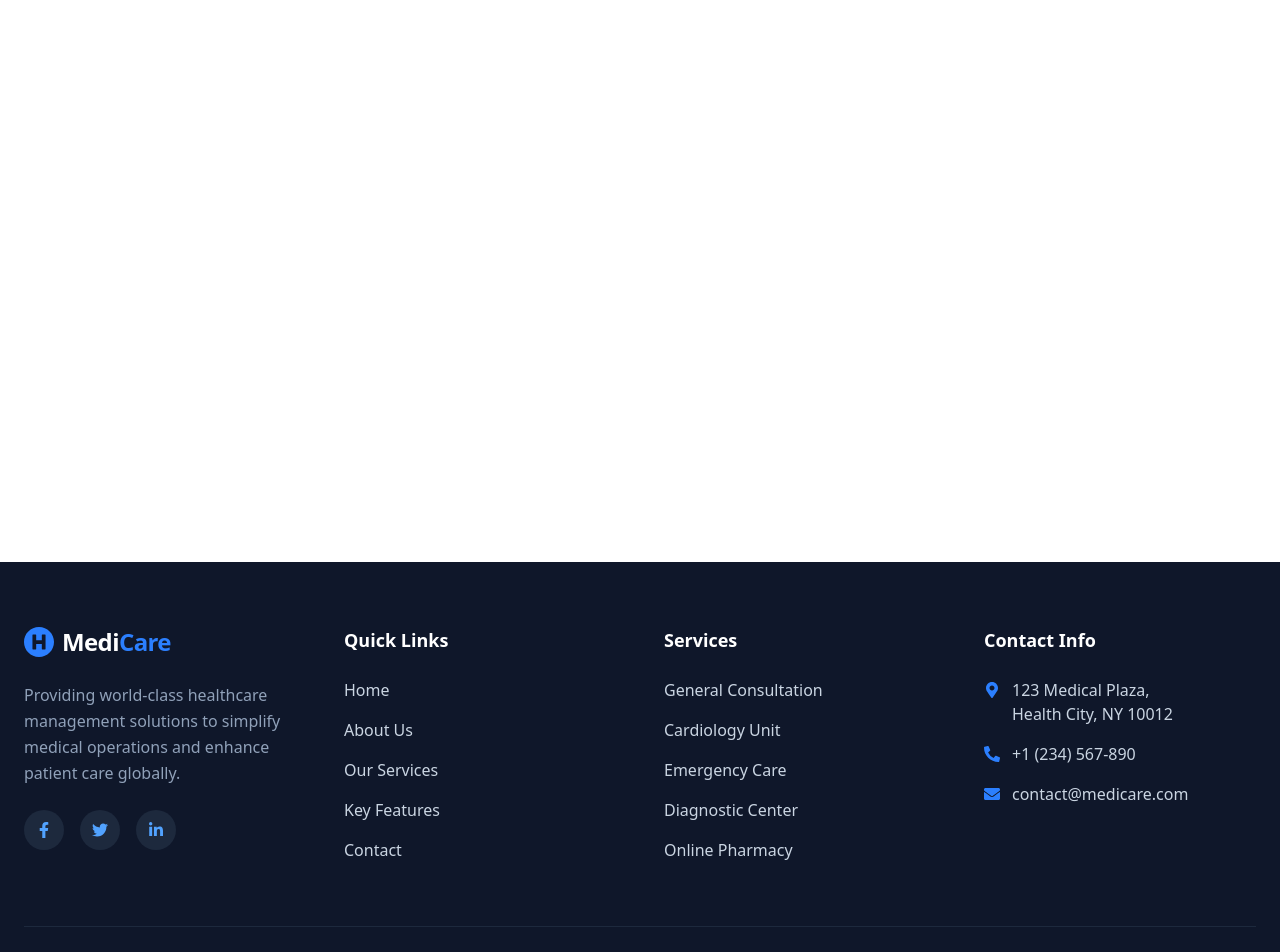
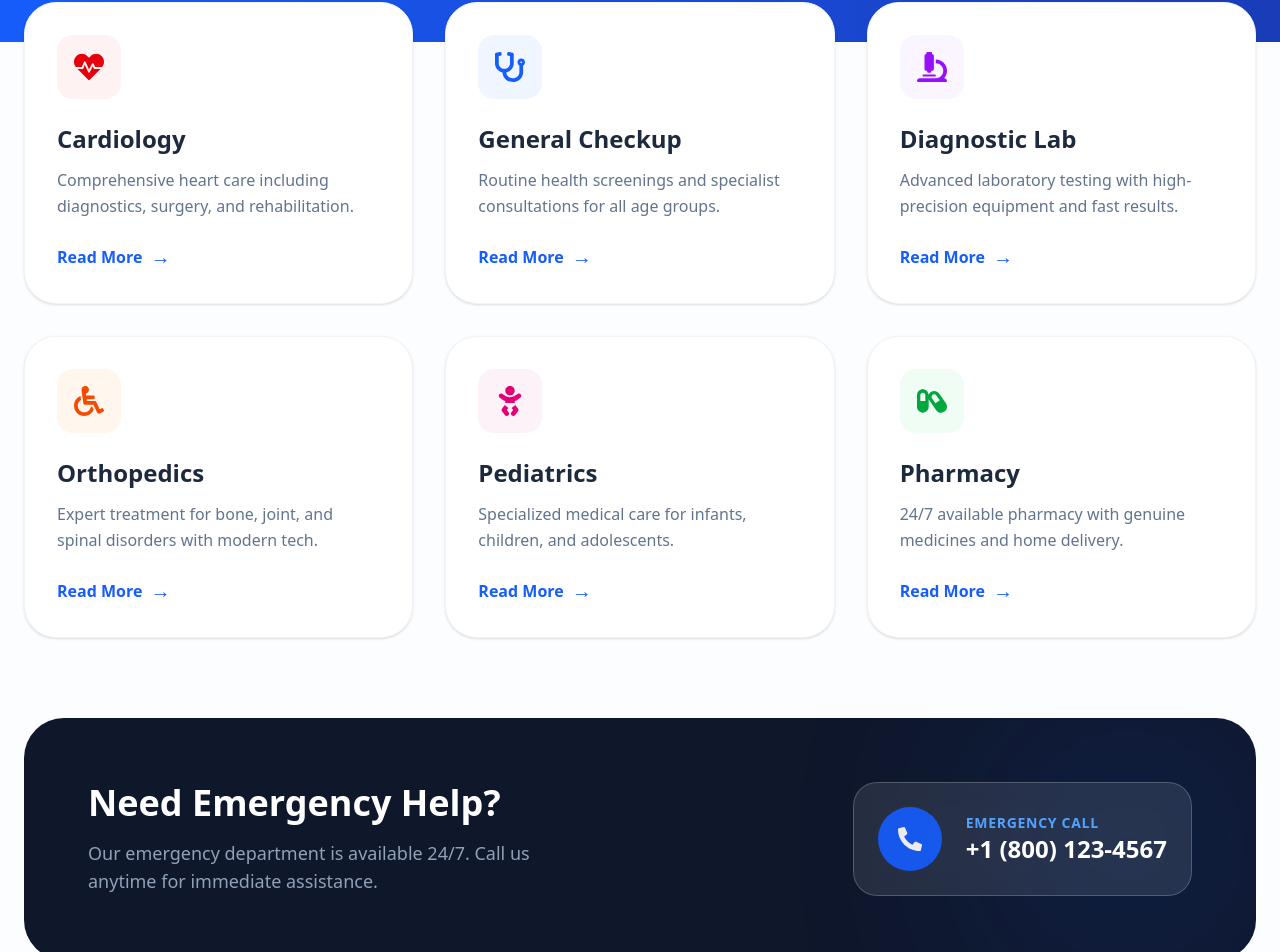
Before and after one commit to mohammademon393/simple-hospital-management-system, a React (Vite) app: page /services in a window 1280 px wide. Shown: the part 318-1270 px from the top of the page. Built offline with nearby package versions, Linux system fonts and the light colour scheme.

Commit message:
resposive services page design done

```diff
--- a/src/Pages/Services.jsx
+++ b/src/Pages/Services.jsx
@@ -1,11 +1,127 @@
-import React from 'react';
+import React from "react";
+import {
+  FaHeartbeat,
+  FaStethoscope,
+  FaMicroscope,
+  FaWheelchair,
+  FaBaby,
+  FaCapsules,
+  FaPhoneAlt,
+} from "react-icons/fa";
 
 const Services = () => {
-    return (
-        <div>
-            <h1>Services</h1>
+  const allServices = [
+    {
+      title: "Cardiology",
+      desc: "Comprehensive heart care including diagnostics, surgery, and rehabilitation.",
+      icon: <FaHeartbeat />,
+      color: "bg-red-50 text-red-600",
+    },
+    {
+      title: "General Checkup",
+      desc: "Routine health screenings and specialist consultations for all age groups.",
+      icon: <FaStethoscope />,
+      color: "bg-blue-50 text-blue-600",
+    },
+    {
+      title: "Diagnostic Lab",
+      desc: "Advanced laboratory testing with high-precision equipment and fast results.",
+      icon: <FaMicroscope />,
+      color: "bg-purple-50 text-purple-600",
+    },
+    {
+      title: "Orthopedics",
+      desc: "Expert treatment for bone, joint, and spinal disorders with modern tech.",
+      icon: <FaWheelchair />,
+      color: "bg-orange-50 text-orange-600",
+    },
+    {
+      title: "Pediatrics",
+      desc: "Specialized medical care for infants, children, and adolescents.",
+      icon: <FaBaby />,
+      color: "bg-pink-50 text-pink-600",
+    },
+    {
+      title: "Pharmacy",
+      desc: "24/7 available pharmacy with genuine medicines and home delivery.",
+      icon: <FaCapsules />,
+      color: "bg-green-50 text-green-600",
+    },
+  ];
+
+  return (
+    <div className="bg-[#FBFDFF] min-h-screen pb-20">
+      {/* 1. Page Header */}
+      <section className="bg-gradient-to-r from-blue-600 to-blue-800 py-20 px-6 text-center text-white">
+        <h1 className="text-4xl md:text-5xl font-extrabold mb-4">
+          Our Medical Services
+        </h1>
+        <p className="max-w-2xl mx-auto text-blue-100 text-lg">
+          We provide a wide range of medical services to ensure your health and
+          well-being are always prioritized.
+        </p>
+      </section>
+
+      {/* 2. Services Grid */}
+      <section className="max-w-7xl mx-auto px-6 -mt-10">
+        <div className="grid grid-cols-1 md:grid-cols-2 lg:grid-cols-3 gap-8">
+          {allServices.map((service, index) => (
+            <div
+              key={index}
+              className="bg-white p-8 rounded-[32px] shadow-sm border border-slate-100 hover:shadow-xl hover:-translate-y-2 transition-all duration-300 group"
+            >
+              <div
+                className={`${service.color} w-16 h-16 rounded-2xl flex items-center justify-center text-3xl mb-6 group-hover:scale-110 transition-transform`}
+              >
+                {service.icon}
+              </div>
+              <h3 className="text-2xl font-bold text-slate-800 mb-3">
+                {service.title}
+              </h3>
+              <p className="text-slate-500 leading-relaxed mb-6">
+                {service.desc}
+              </p>
+              <button className="text-blue-600 font-bold flex items-center gap-2 group-hover:gap-3 transition-all">
+                Read More <span className="text-xl">→</span>
+              </button>
+            </div>
+          ))}
         </div>
-    );
+      </section>
+
+      {/* 3. Emergency Banner (Realistic Touch) */}
+      <section className="max-w-7xl mx-auto px-6 mt-20">
+        <div className="bg-slate-900 rounded-[40px] p-8 md:p-16 flex flex-col md:flex-row items-center justify-between gap-8 relative overflow-hidden">
+          {/* Decorative element */}
+          <div className="absolute top-0 right-0 w-64 h-64 bg-blue-600 rounded-full blur-[120px] opacity-20"></div>
+
+          <div className="z-10 text-center md:text-left">
+            <h2 className="text-3xl md:text-4xl font-bold text-white mb-4">
+              Need Emergency Help?
+            </h2>
+            <p className="text-slate-400 text-lg max-w-md">
+              Our emergency department is available 24/7. Call us anytime for
+              immediate assistance.
+            </p>
+          </div>
+
+          <div className="z-10 flex items-center gap-6 bg-white/10 border border-white/20 p-6 rounded-3xl backdrop-blur-md">
+            <div className="w-16 h-16 bg-blue-600 rounded-full flex items-center justify-center text-white text-2xl animate-pulse">
+              <FaPhoneAlt />
+            </div>
+            <div>
+              <p className="text-blue-400 font-bold uppercase tracking-wider text-sm">
+                Emergency Call
+              </p>
+              <p className="text-white text-2xl font-extrabold">
+                +1 (800) 123-4567
+              </p>
+            </div>
+          </div>
+        </div>
+      </section>
+    </div>
+  );
 };
 
 export default Services;
```
